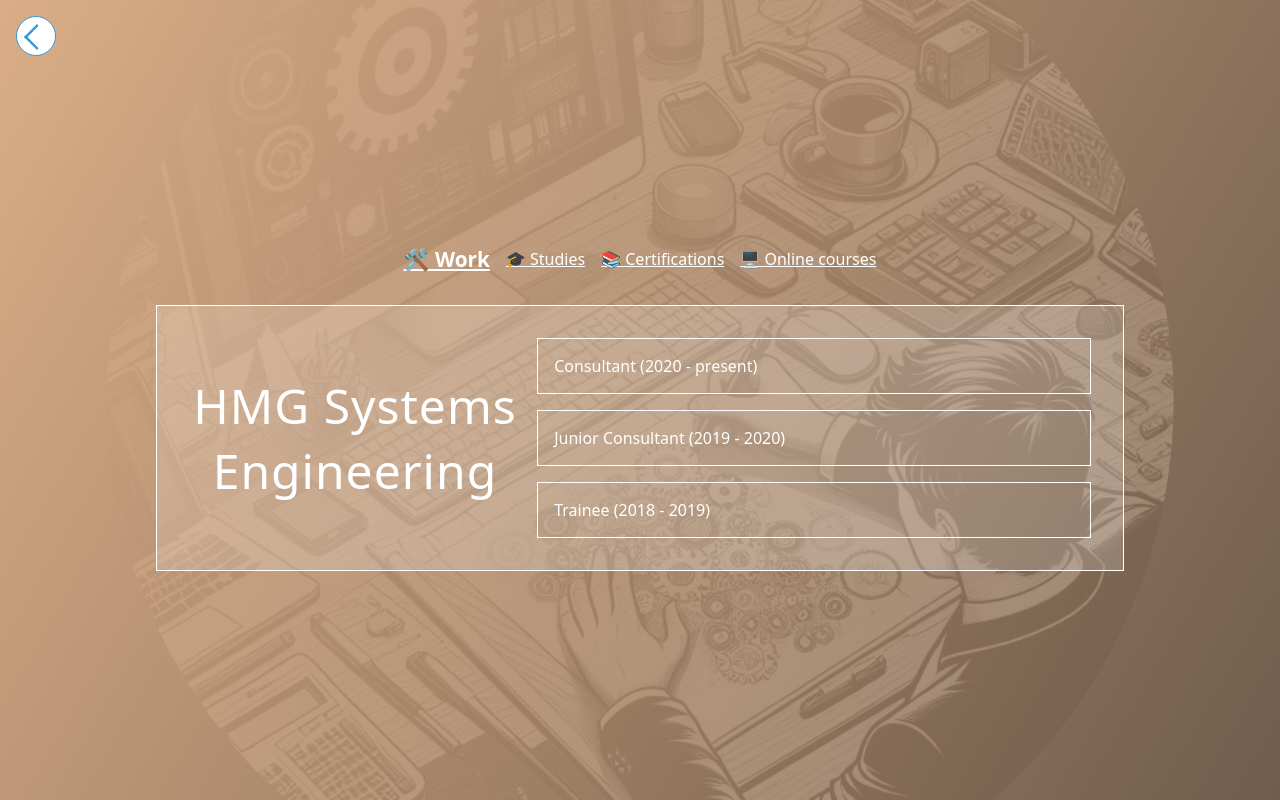
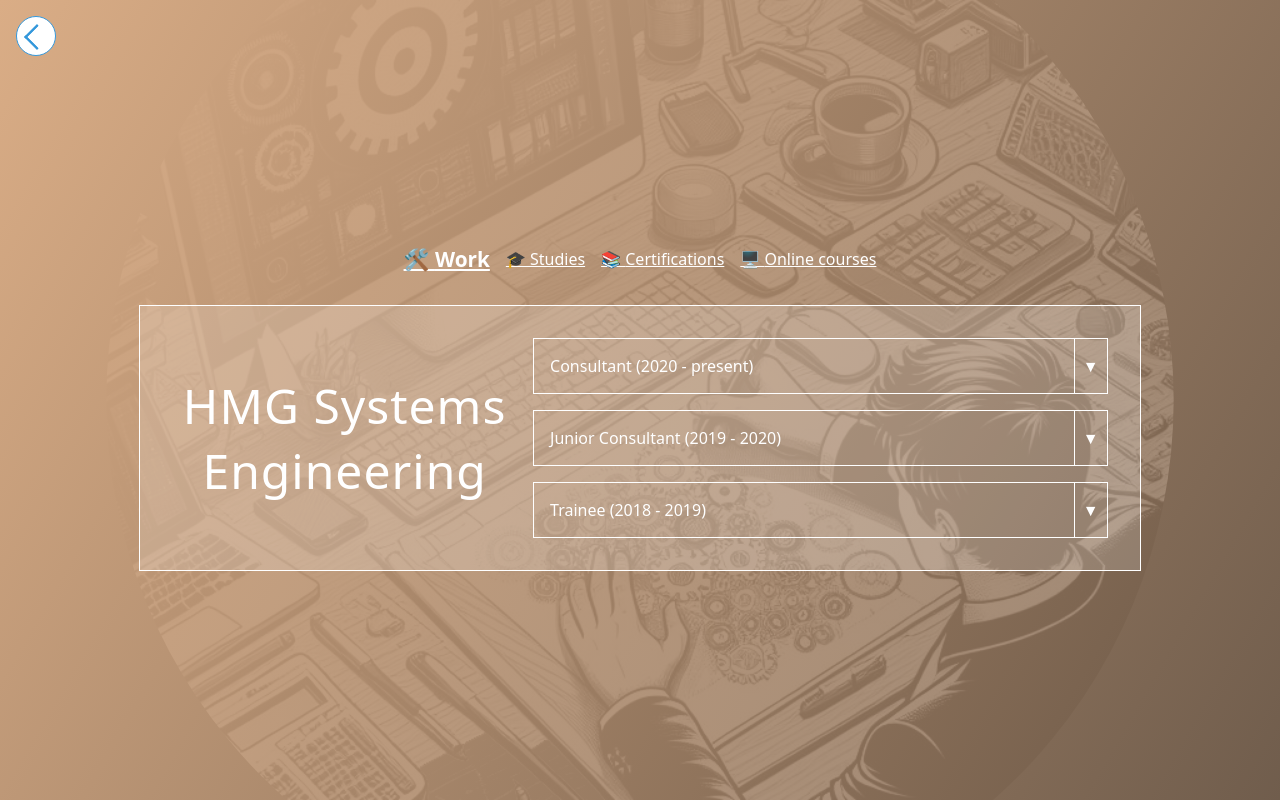
Before and after one commit to nck974/nichoko, an Angular app: page /career in a window 1280 px wide. Built offline with nearby package versions, Linux system fonts and the light colour scheme.

Commit message:
Implement arrows to show collapsable menus in career page

```diff
--- a/src/app/sites/cv/components/career-section/career-section.component.html
+++ b/src/app/sites/cv/components/career-section/career-section.component.html
@@ -18,16 +18,26 @@
             let positionIndex = $index
             ){
 
+            <!-- Single position -->
             <div class="position-wrapper">
-                <!-- Position -->
-                <div class="position solid-border"
-                    [class.show-cursor]="position.activities.length > 0"
-                    (click)="onToggleActivities(companyIndex, positionIndex)">
-                    {{position.name}}
-                    (<span>{{position.startRange}}</span>
-                    @if(position.endRange){
-                    - <span>{{position.endRange}}</span>
-                    })
+
+                <!-- Position title -->
+                <div class="position-menu solid-border">
+                    <div class="position solid-border-right">
+                        {{position.name}}
+                        (<span>{{position.startRange}}</span>
+                        @if(position.endRange){
+                        - <span>{{position.endRange}}</span>
+                        })
+                    </div>
+
+                    <!-- Arrow open activities -->
+                    @if(position.activities.length>0){
+                    <div class="position-arrow show-cursor"
+                        (click)="onToggleActivities(companyIndex, positionIndex)">
+                        &#9660;
+                    </div>
+                    }
                 </div>
 
                 @if (position) {
--- a/src/app/sites/cv/components/career-section/career-section.component.scss
+++ b/src/app/sites/cv/components/career-section/career-section.component.scss
@@ -22,7 +22,6 @@
         flex-direction: column;
         gap: 1.5rem
     }
-
 }
 
 .company {
@@ -45,13 +44,28 @@
     gap: 0;
 }
 
+
 .position {
     padding: 1rem;
+    width: 100%;
 }
 
-.position:hover {
+// Menu to select activities
+.position-menu {
+    display: flex;
+    flex-direction: row;
+    align-items: center;
+    width: 100%;
+}
+
+.position-menu:hover {
     background-color: #3498db25;
 }
+
+.position-arrow {
+    padding: 0.5rem;
+}
+
 
 // Position activities
 .position-activities-wrapper {
--- a/src/styles/borders.scss
+++ b/src/styles/borders.scss
@@ -1,3 +1,7 @@
 .solid-border {
     border: solid white 1px;
 }
+
+.solid-border-right {
+    border-right: solid white 1px;
+}
```
